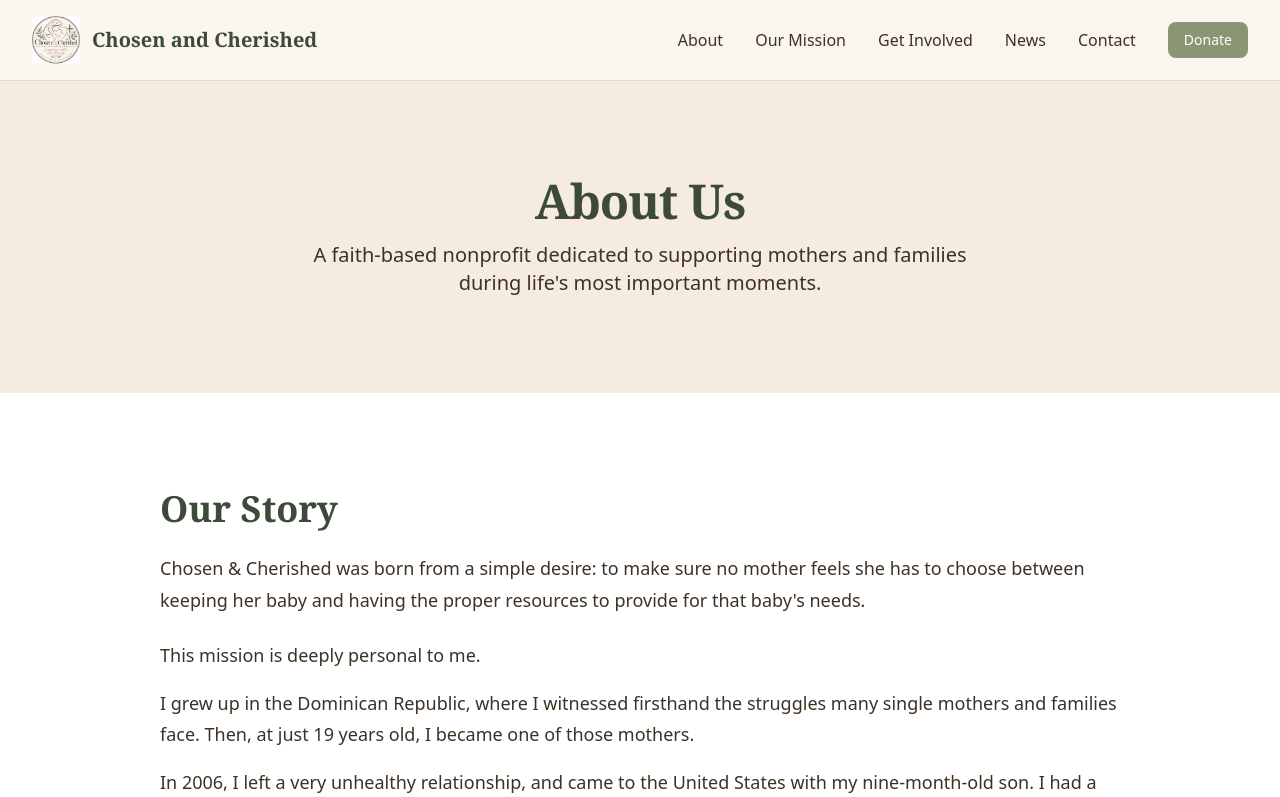
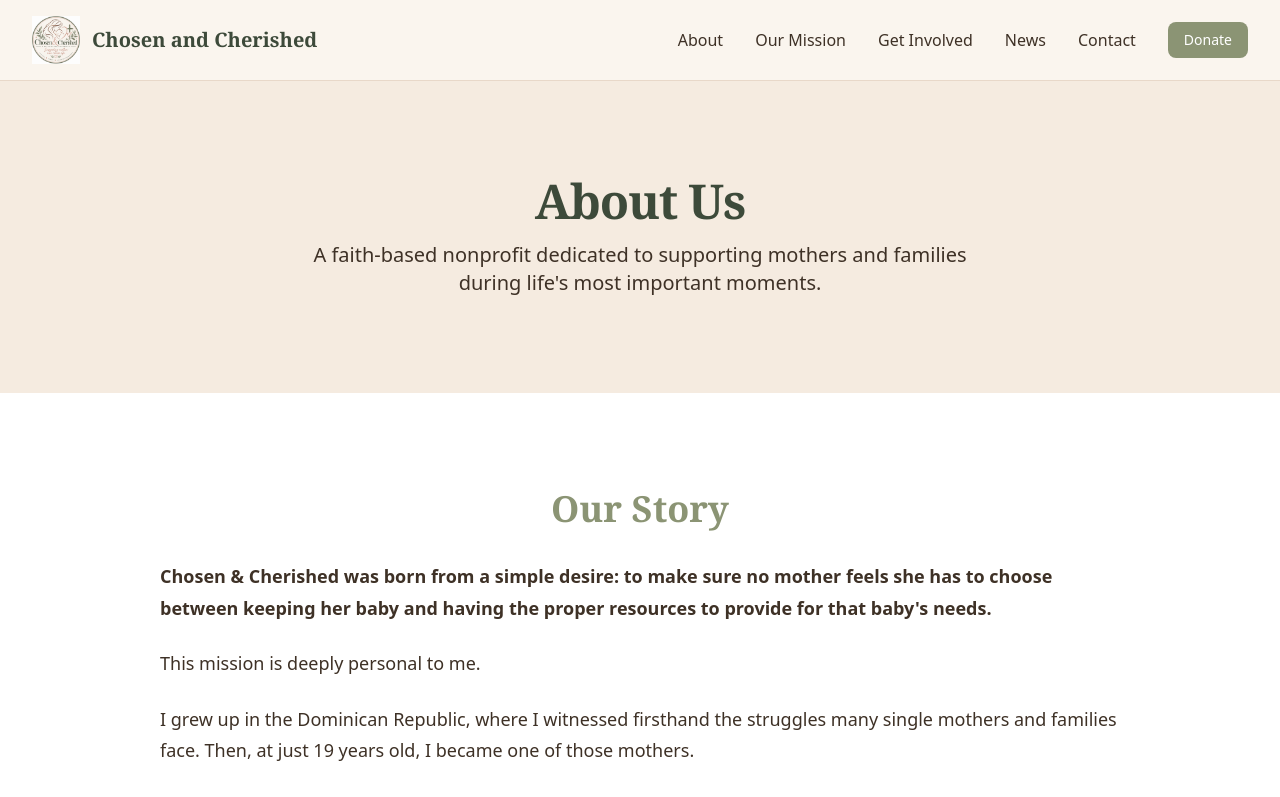
Before and after one commit to Nezuko3131/chosen-and-cherished, a Next.js app: page /about in a window 1280 px wide. Shown: the top 797 px of the page. Built offline with nearby package versions, Linux system fonts and the light colour scheme.

Commit message:
Style: Our Story centered + light green highlights + bold key paragraphs

```diff
--- a/app/about/page.tsx
+++ b/app/about/page.tsx
@@ -13,6 +13,7 @@ const defaultContent = {
   ourStory: [
     {
       _type: "block",
+      bold: true,
       children: [{ _type: "span", text: "Chosen & Cherished was born from a simple desire: to make sure no mother feels she has to choose between keeping her baby and having the proper resources to provide for that baby's needs." }],
     },
     {
@@ -33,6 +34,8 @@ const defaultContent = {
     },
     {
       _type: "block",
+      bold: true,
+      lightGreen: true,
       children: [{ _type: "span", text: "Today, when I see a young mother struggling financially, facing pregnancy alone, or rebuilding her life after leaving a difficult situation, I see a younger version of myself in her." }],
     },
     {
@@ -41,6 +44,8 @@ const defaultContent = {
     },
     {
       _type: "block",
+      bold: true,
+      lightGreen: true,
       children: [{ _type: "span", text: "Chosen & Cherished was born." }],
     },
     {
@@ -57,6 +62,8 @@ const defaultContent = {
     },
     {
       _type: "block",
+      bold: true,
+      lightGreen: true,
       children: [{ _type: "span", text: "You chose life. Now let us choose to walk beside you." }],
     },
   ],
@@ -120,7 +127,10 @@ function renderBlocks(blocks: any[] | undefined): string {
     .map((block) => {
       if (block._type === "block") {
         const text = block.children?.map((child: any) => child.text || "").join("") || "";
-        return `<p class="mb-6">${text}</p>`;
+        const classes = ["mb-6"];
+        if (block.lightGreen) classes.push("text-sage-400", "font-medium");
+        if (block.bold) classes.push("font-bold");
+        return `<p class="${classes.join(" ")}">${text}</p>`;
       }
       return "";
     })
@@ -147,9 +157,9 @@ export default async function AboutPage() {
       {/* Our Story */}
       <section className="section-padding bg-white">
         <div className="container-narrow">
-          <h2 className="heading-md text-forest-500 mb-6">Our Story</h2>
+          <h2 className="heading-md text-sage-400 mb-8 text-center">Our Story</h2>
           <div
-            className="space-y-4 text-body text-warm-700"
+            className="text-body text-warm-700"
             dangerouslySetInnerHTML={{
               __html: renderBlocks(content.ourStory),
             }}
```
